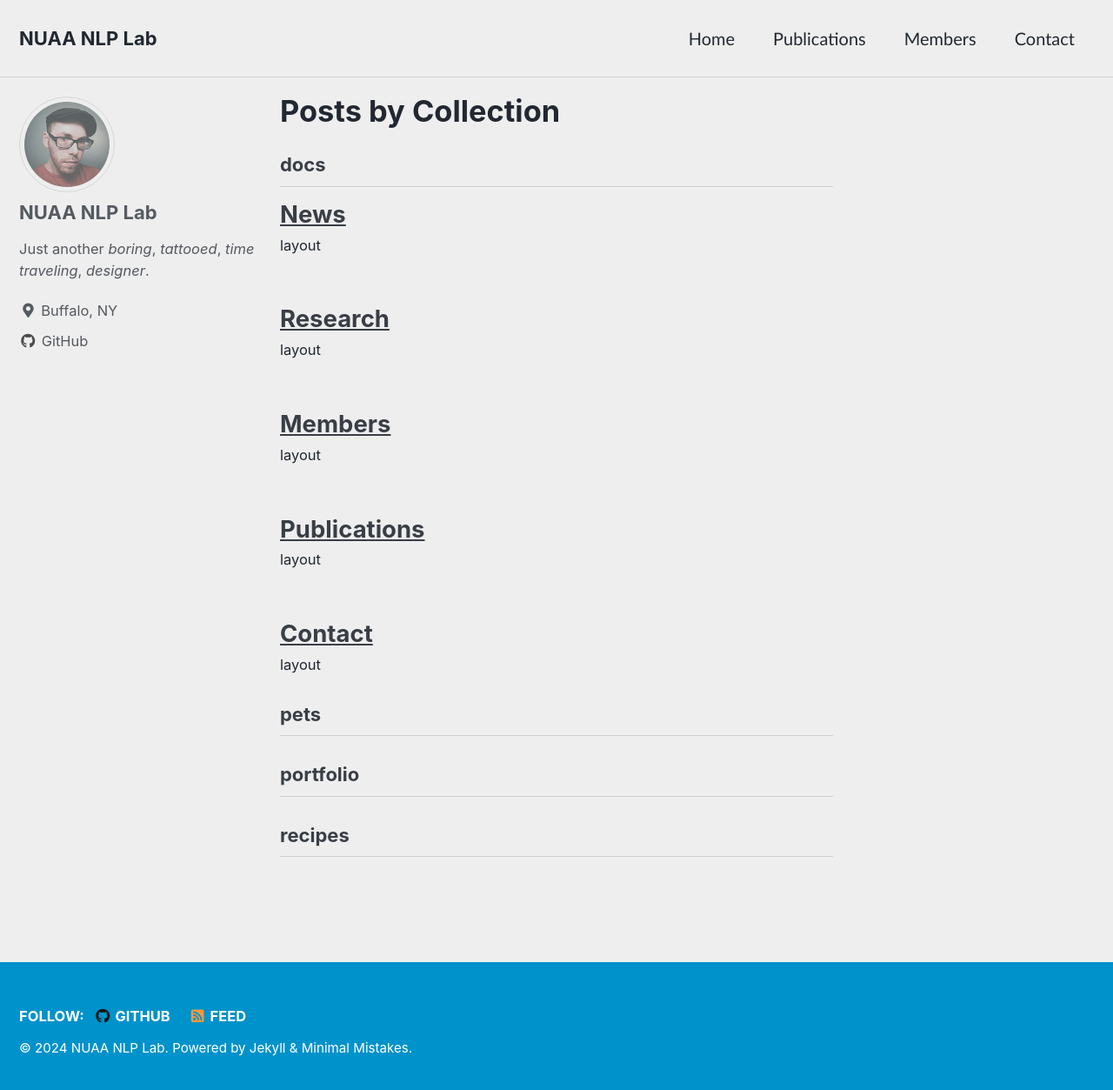
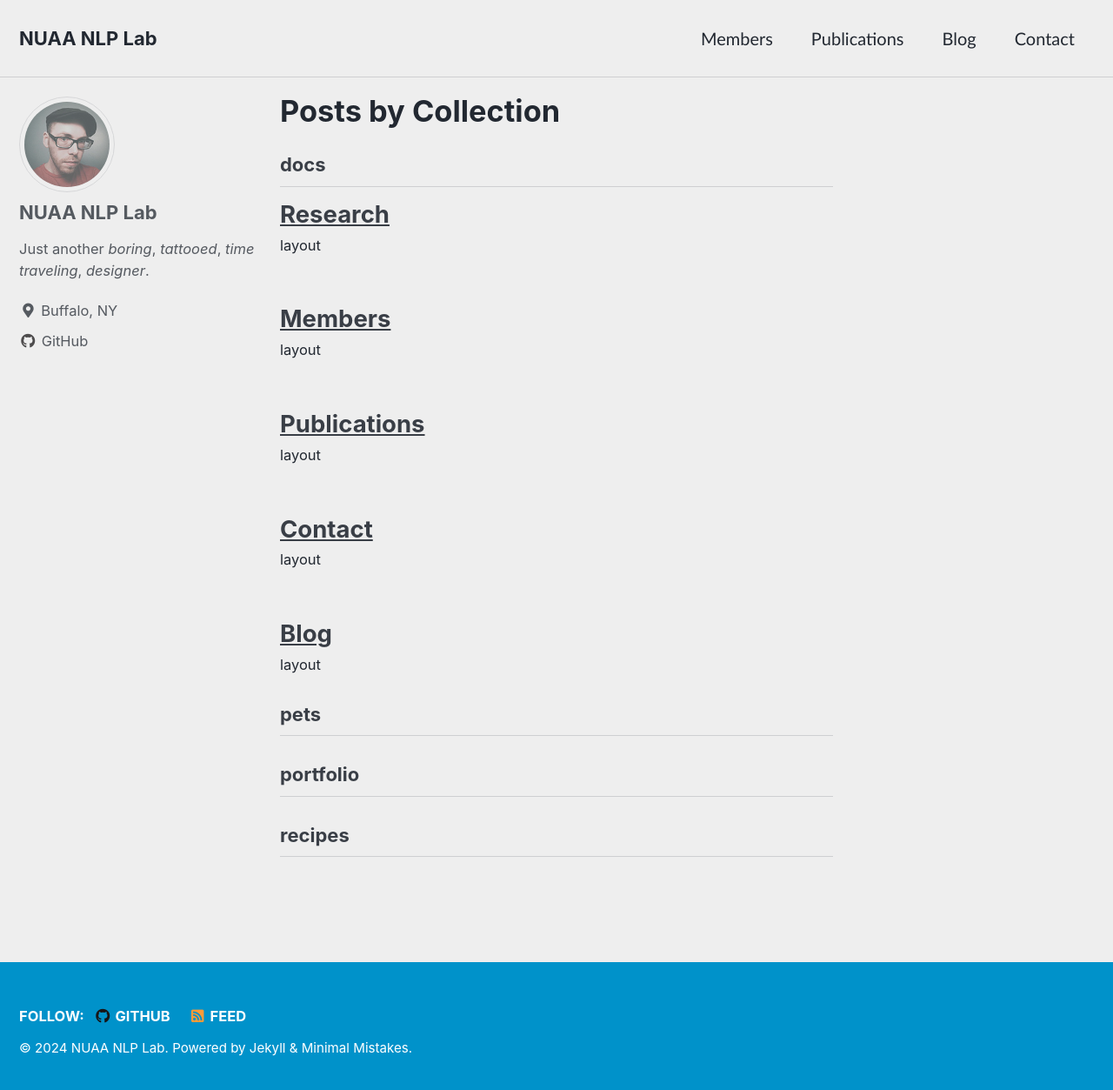
Before and after one commit to nuaa-nlp/nuaa-nlp.github.io, a Jekyll site: the page built from _pages/collection-archive.html, in a window 1280 px wide and 1261 px high. Shown: the top 1253 px of the window at 87% size. Built offline with Jekyll 4.4.1, drawn with Linux system fonts in a browser that asks for light colours; cached includes are drawn as plain includes; comment, search, counter and statistics services are not loaded; a style sheet for code colours, icons or effects is not loaded.

Commit message:
update blog

```diff
--- a/_data/navigation.yml
+++ b/_data/navigation.yml
@@ -20,12 +20,15 @@ foo:
 
 # main links
 main:
-  - title: "Home"
-    url: /
+  # - title: "Home"
+  #   url: /
+  - title: "Members"
+    url: /Members/
   - title: "Publications"
     url: /Publications/
-  - title: "Members"
-    url: /Members/
+  - title: "Blog"
+    url: /Blog/
+
   # - title: "News"  # 之后直接更新在index页中
   #   url: /News/
   # - title: "Research"
--- a/_docs/01-news.md
+++ b/_docs/blog.md
@@ -1,6 +1,6 @@
 ---
-title: "News"
-permalink: /News/
+title: "Blog"
+permalink: /Blog/
 excerpt: "layout"
 last_modified_at: 2021-06-07T08:48:05-04:00
 redirect_from:
```
